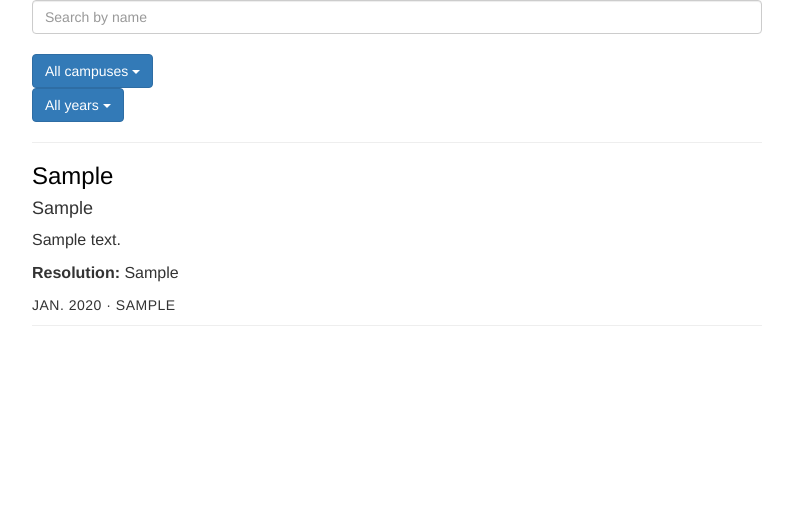
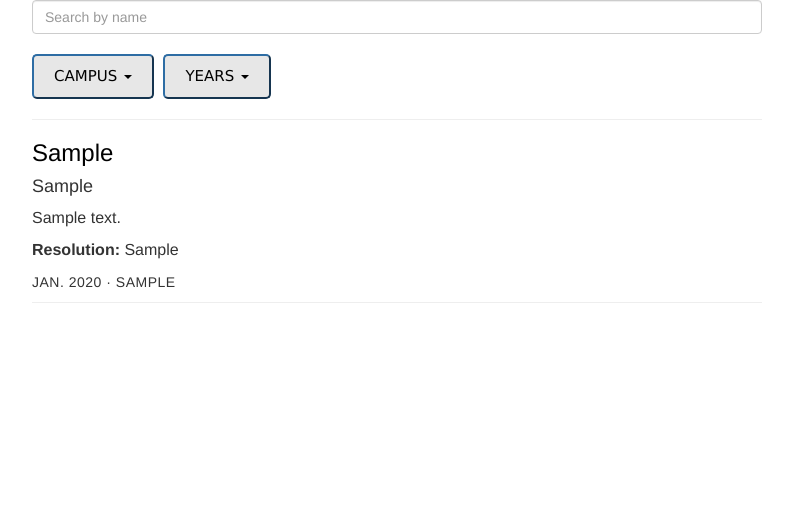
Before and after one commit to dailycal-projects/misconduct, a Django app: template misconduct/templates/misconduct/case_list.html in a window 1280 px wide. Shown: the part 51-581 px from the top of the page, without its empty margins (243-1036 px from the left). Run offline with Django 3.2, Linux system fonts and the light colour scheme; the template is opened without the code that fills it: values that come from a table or form of the project are taken from there, others are empty; tables that the repository leaves empty hold one stand-in row (values such as "Sample post"); some libraries are stand-ins or nearby versions.

Commit message:
formatted filters

```diff
--- a/misconduct/templates/misconduct/case_list.html
+++ b/misconduct/templates/misconduct/case_list.html
@@ -9,9 +9,9 @@
 <br />
 <form id="filter-form" class="form-inline">
 	<div class="dropdown">
-	<button class="btn btn-primary dropdown-toggle" type="button" id="campus-dropdown"
+	<button class="campusbtn btn-primary dropdown-toggle" type="button" id="campus-dropdown"
 	        data-toggle="dropdown" aria-haspopup="true" aria-expanded="true">
-	  All campuses
+	  CAMPUS
 	  <span class="caret"></span>
 	</button>
 	<ul class="dropdown-menu" aria-labelledby="campus-dropdown">
@@ -32,9 +32,9 @@
 
 <form id="filter-form2" class="form-inline">
 	<div class="dropdown">
-	<button class="btn btn-primary dropdown-toggle" type="button" id="year-dropdown"
+	<button class="datebtn btn-primary dropdown-toggle" type="button" id="year-dropdown"
 	        data-toggle="dropdown" aria-haspopup="true" aria-expanded="true">
-	  All years
+	  YEARS
 	  <span class="caret"></span>
 	</button>
 	<ul class="dropdown-menu" aria-labelledby="year-dropdown" id="year">
@@ -58,7 +58,7 @@
 	<h4>{{ case.respondent_position }}</h4>
 	<p>{{ case.description }}</p>
 	<p><b>Resolution: </b>{{ case.resolution }}</p>
-	<p class="labels"><span data-year='{{ case.complaint_date|date:"Y" }}'>{{ case.complaint_date|date:"N Y" }}</span> &middot; <span class="campus">{{ case.campus }}</span></p>
+	<p class="labels"><span class="complaint_date">{{ case.complaint_date|date:"N Y" }}</span> &middot; <span class="campus">{{ case.campus }}</span></p>
 </div>
 {% endfor %}
 </div>
@@ -69,6 +69,30 @@
 
 {% block extra-css %}
 <style>
+.campusbtn {
+  background-color: #e7e7e7;
+  border-radius: 5px;
+  font-family: "Lucida Sans Unicode", "Lucida Grande", sans-serif;
+  color: black;
+  font-size: 15px;
+  padding: 10px 20px 10px 20px;
+  text-decoration: none;
+  position: absolute;
+}
+
+.datebtn {
+  background-color: #e7e7e7;
+  border-radius: 5px;
+  font-family: "Lucida Sans Unicode", "Lucida Grande", sans-serif;
+  color: black;
+  font-size: 15px;
+  padding: 10px 20px 10px 20px;
+  text-decoration: none;
+  position: relative;
+  left:18%;
+
+}
+
 h3 a {
 	color: #000;
 }
@@ -103,12 +127,12 @@ $('.dropdown-menu li a').click(function() {
 	if (this.id == "year") {
 		$('#year-dropdown').html($(this).html() + ' <span class="caret"></span>');
     	var year = $(this).data('year');
-    	console.log(year);
     	if (year == 'all') {
     		caseList.filter();
     	} else {
     		caseList.filter(function(item) {
-				if (item.values().complaint_date == year) {
+    			var complaint_year = new Date(item.values().complaint_date).getFullYear();
+				if (complaint_year == year) {
 					return true;
 				} else {
 					return false;
@@ -117,7 +141,6 @@ $('.dropdown-menu li a').click(function() {
     	}
 	} else {
 		$('#campus-dropdown').html($(this).html() + ' <span class="caret"></span>');
-		console.log("bart");
 		var campus = $(this).data('campus');
 		if (campus == 'all') {
 			caseList.filter();
@@ -135,10 +158,5 @@ $('.dropdown-menu li a').click(function() {
 });
 
 
-
-
-
-
-
 </script>
 {% endblock %}
```
